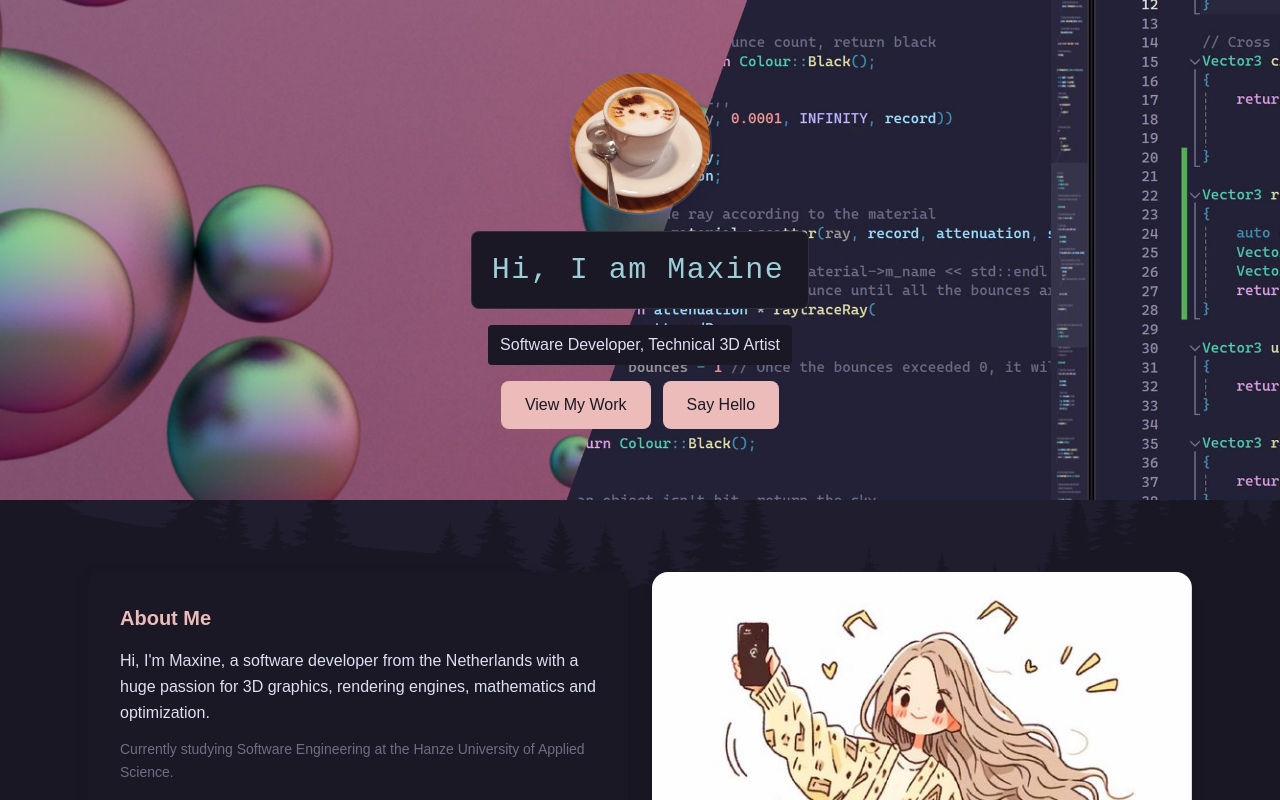
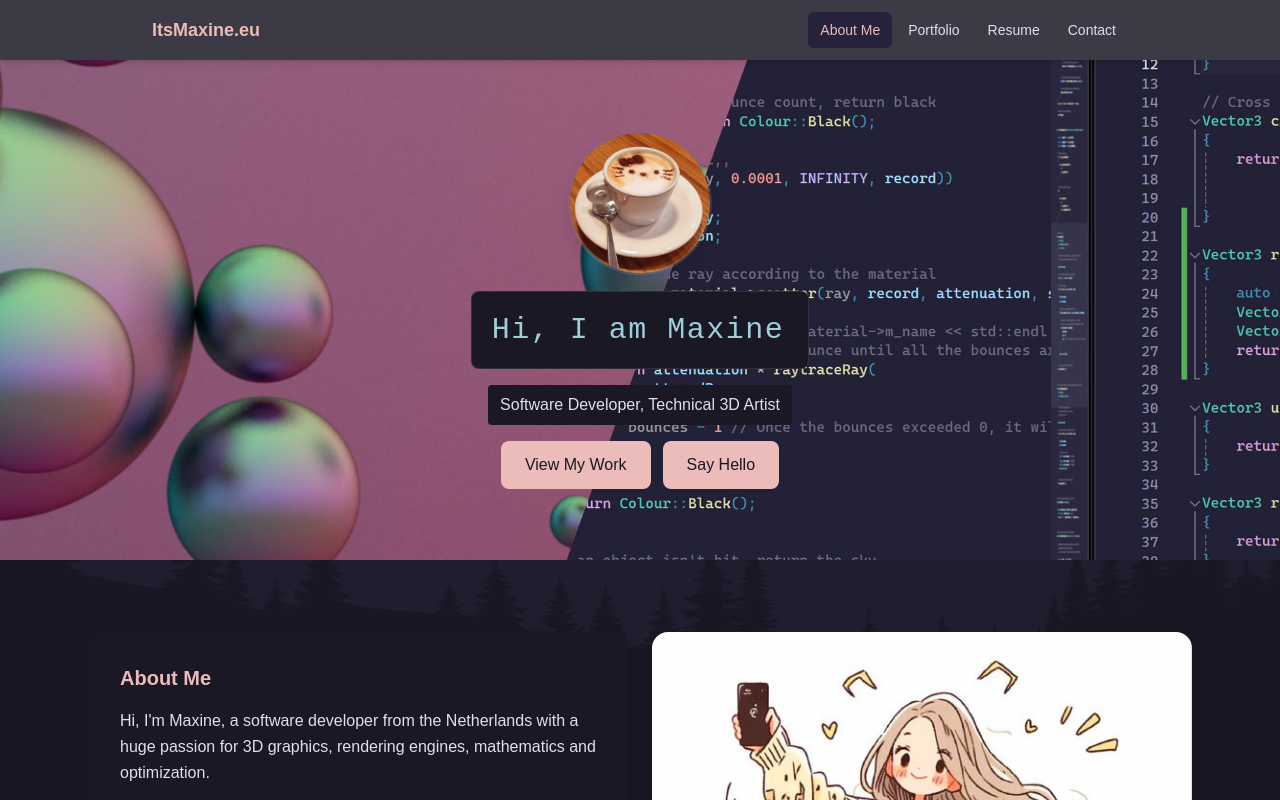
Before and after one commit to MaxineCodes/personal-website, a Next.js app: page /aboutme in a window 1280 px wide. Shown: the top 800 px of the page. Built offline with nearby package versions, Linux system fonts and the light colour scheme.

Commit message:
added header and restructured layout files to allow for compendium and (main) to have separate layouts

```diff
--- /dev/null
+++ b/app/(main)/layout.tsx
@@ -0,0 +1,16 @@
+import Header from "@/components/Header";
+import Footer from "@/components/Footer";
+
+export default function MainLayout({
+                                     children,
+                                   }: {
+  children: React.ReactNode;
+}) {
+  return (
+      <div className="flex min-h-screen flex-col">
+        <Header />
+        <main className="flex-1">{children}</main>
+        <Footer />
+      </div>
+  );
+}
--- a/app/layout.tsx
+++ b/app/layout.tsx
@@ -2,7 +2,6 @@ import type { Metadata } from "next";
 import { Geist, Geist_Mono } from "next/font/google";
 import "./globals.css";
 import "./rosepine.css";
-import Footer from '@/components/Footer'
 
 const geistSans = Geist({
   variable: "--font-geist-sans",
@@ -30,7 +29,6 @@ export default function RootLayout({
       className={`${geistSans.variable} ${geistMono.variable} h-full antialiased`}
     >
       <body className="min-h-full flex flex-col">{children}</body>
-      <Footer />
     </html>
   );
 }
--- a/components/Header.tsx
+++ b/components/Header.tsx
@@ -0,0 +1,120 @@
+"use client";
+
+import Link from "next/link";
+import { usePathname } from "next/navigation";
+import { useState } from "react";
+
+const navLinks = [
+    { href: "/aboutme", label: "About Me" },
+    { href: "/portfolio", label: "Portfolio" },
+    { href: "/resume", label: "Resume" },
+    { href: "/contact", label: "Contact" },
+];
+
+export default function Header() {
+    const pathname = usePathname();
+    const [mobileOpen, setMobileOpen] = useState(false);
+
+    return (
+        <header
+            className="sticky top-0 z-50 w-full shadow-md backdrop-blur-sm"
+            style={{ backgroundColor: "rgba(26, 24, 36, 0.85)" }}
+        >
+            <nav className="mx-auto flex max-w-5xl items-center justify-between px-4 py-3 sm:px-6">
+                {/* Brand */}
+                <Link
+                    href="/"
+                    className="text-lg font-bold text-[var(--color-primary)] transition-colors hover:text-[var(--color-lavender)]"
+                >
+                    ItsMaxine.eu
+                </Link>
+
+                {/* Desktop nav */}
+                <div className="hidden gap-1 md:flex">
+                    {navLinks.map((link) => {
+                        const isActive =
+                            link.href === "/"
+                                ? pathname === "/"
+                                : pathname.startsWith(link.href);
+
+                        return (
+                            <Link
+                                key={link.href}
+                                href={link.href}
+                                className={`rounded-md px-3 py-2 text-sm font-medium transition-colors ${
+                                    isActive
+                                        ? "bg-[var(--color-bg-2)] text-[var(--color-primary)]"
+                                        : "text-[var(--color-text-light)] hover:bg-[var(--color-bg-2)]/50 hover:text-[var(--color-primary)]"
+                                }`}
+                            >
+                                {link.label}
+                            </Link>
+                        );
+                    })}
+                </div>
+
+                {/* Mobile hamburger button */}
+                <button
+                    onClick={() => setMobileOpen(!mobileOpen)}
+                    className="rounded-md p-2 text-[var(--color-text-light)] transition-colors hover:bg-[var(--color-bg-2)] md:hidden"
+                    aria-label="Toggle menu"
+                >
+                    <svg
+                        className="h-6 w-6"
+                        fill="none"
+                        stroke="currentColor"
+                        viewBox="0 0 24 24"
+                    >
+                        {mobileOpen ? (
+                            <path
+                                strokeLinecap="round"
+                                strokeLinejoin="round"
+                                strokeWidth={2}
+                                d="M6 18L18 6M6 6l12 12"
+                            />
+                        ) : (
+                            <path
+                                strokeLinecap="round"
+                                strokeLinejoin="round"
+                                strokeWidth={2}
+                                d="M4 6h16M4 12h16M4 18h16"
+                            />
+                        )}
+                    </svg>
+                </button>
+            </nav>
+
+            {/* Mobile dropdown menu */}
+            {mobileOpen && (
+                <div className="md:hidden">
+                    <div
+                        className="flex flex-col gap-1 px-4 pb-4 sm:px-6"
+                        style={{ backgroundColor: "var(--color-bg-0)" }}
+                    >
+                        {navLinks.map((link) => {
+                            const isActive =
+                                link.href === "/"
+                                    ? pathname === "/"
+                                    : pathname.startsWith(link.href);
+
+                            return (
+                                <Link
+                                    key={link.href}
+                                    href={link.href}
+                                    onClick={() => setMobileOpen(false)}
+                                    className={`rounded-md px-3 py-2 text-sm font-medium transition-colors ${
+                                        isActive
+                                            ? "bg-[var(--color-bg-2)] text-[var(--color-primary)]"
+                                            : "text-[var(--color-text-light)] hover:bg-[var(--color-bg-2)]/50 hover:text-[var(--color-primary)]"
+                                    }`}
+                                >
+                                    {link.label}
+                                </Link>
+                            );
+                        })}
+                    </div>
+                </div>
+            )}
+        </header>
+    );
+}
--- a/components/ProjectCard.tsx
+++ b/components/ProjectCard.tsx
@@ -17,7 +17,7 @@ export default function ProjectCard({
                                     }: ProjectCardProps) {
     return (
         <Link
-            href={`/portfolio/${project.slug}`}
+            href={`/app/(main)/portfolio/${project.slug}`}
             className="card-dark block overflow-hidden shadow-md transition-all duration-300 hover:-translate-y-1 hover:shadow-xl"
         >
             {/* Thumbnail — square */}
```
Also changed, not shown: app/(main)/aboutme/page.tsx (renamed from app/aboutme/page.tsx), app/(main)/contact/page.tsx (renamed from app/contact/page.tsx), app/(main)/portfolio/[slug]/page.tsx (renamed from app/portfolio/[slug]/page.tsx), app/(main)/portfolio/page.tsx (renamed from app/portfolio/page.tsx), app/(main)/resume/page.tsx (renamed from app/resume/page.tsx).
